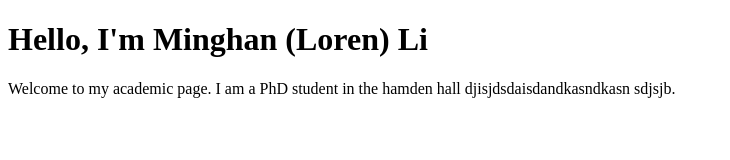
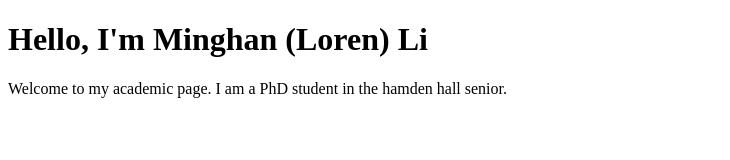
Before and after one commit to lorennnliii/my-profile-site, a plain HTML site: page index.html in a window 1280 px wide. Shown: the whole page, without its empty margins (0-730 px from the left). Drawn offline with Linux system fonts and the light colour scheme.

Commit message:
Test push with visible content change

```diff
--- a/index.html
+++ b/index.html
@@ -5,7 +5,7 @@
   <body>
     <h1>Hello, I'm Minghan (Loren) Li</h1>
     <p>Welcome to my academic page.
-      I am a PhD student in the hamden hall djisjdsdaisdandkasndkasn  sdjsjb.</p>
+      I am a PhD student in the hamden hall senior.</p>
     </p >
   </body>
 </html>
```
